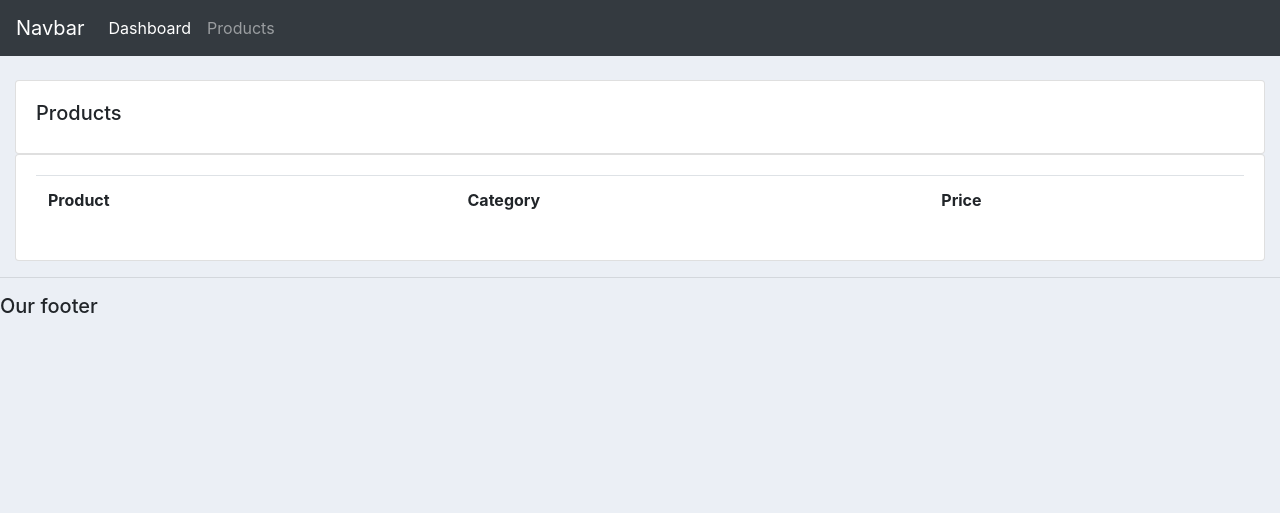
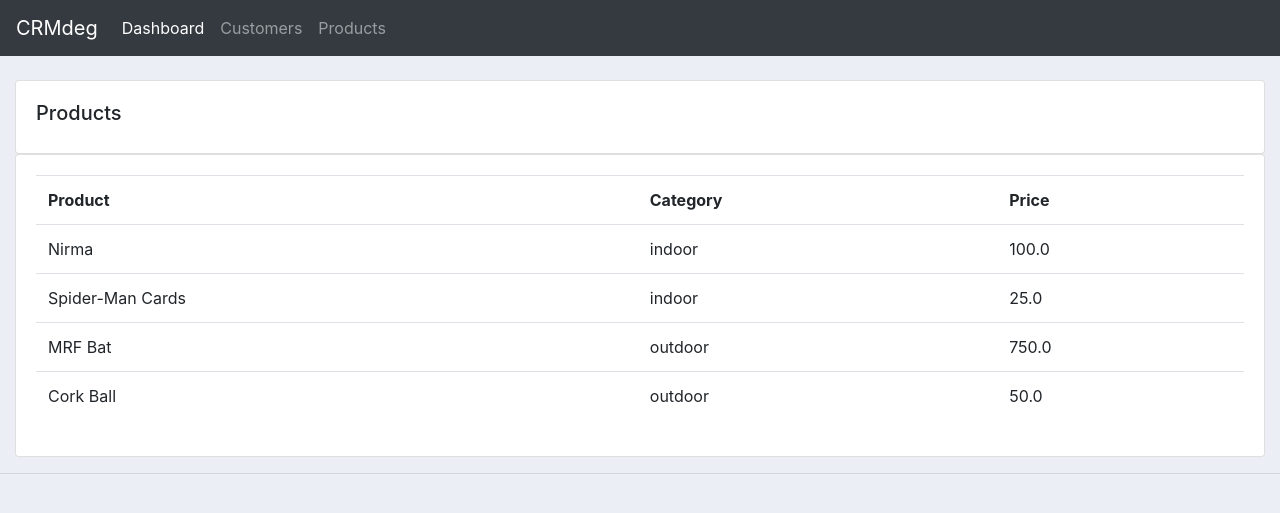
Before and after one commit to iib2019014/CRM_project, a Django app: page /products/ in a window 1280 px wide. Shown: the top 513 px of the page. Run offline with Django 3.2, Linux system fonts and the light colour scheme; data comes from the database, SQL or seed files in the repository; lists and menus that the app fills with data are empty; some libraries are stand-ins or nearby versions.

Commit message:
1) displayed custmoer details and order details in dashborad 2) applied dynamic routing to get a custmer's details when clicked their link in dashboard

```diff
--- a/accounts/models.py
+++ b/accounts/models.py
@@ -17,7 +17,7 @@ CATEGORY = (
 class Customer(models.Model) :
     name = models.CharField(max_length=25, null=True)
     phone = models.CharField(max_length=10, null=True)
-    eamil = models.CharField(max_length=25, null=True)
+    email = models.CharField(max_length=25, null=True)
 
     date_created = models.DateTimeField(auto_now_add=True, null=True)
 
@@ -50,6 +50,7 @@ class Order(models.Model) :
     product = models.ForeignKey(Product, null=True, on_delete=SET_NULL)
     # product = models.ManyToOneRel()
     status = models.CharField(max_length=25, null=True, choices=STATUS)
+    date_ordered = models.DateTimeField(auto_now_add=True, null=True)
 
     def __str__(self) :
         return "order [" + self.order_id + "]"
--- a/accounts/templates/accounts/main_template.html
+++ b/accounts/templates/accounts/main_template.html
@@ -19,7 +19,6 @@
 	{% endblock %}
     </div>
 	<hr>
-	<h5>Our footer</h5>
 
 </body>
 
--- a/accounts/templates/accounts/navbar.html
+++ b/accounts/templates/accounts/navbar.html
@@ -1,15 +1,20 @@
+{% load static %}
+
 <nav class="navbar navbar-expand-lg navbar-dark bg-dark">
-    <a class="navbar-brand" href="#">Navbar</a>
+    <a class="navbar-brand" href="#">CRMdeg</a>
     <button class="navbar-toggler" type="button" data-toggle="collapse" data-target="#navbarNav" aria-controls="navbarNav" aria-expanded="false" aria-label="Toggle navigation">
       <span class="navbar-toggler-icon"></span>
     </button>
     <div class="collapse navbar-collapse" id="navbarNav">
       <ul class="navbar-nav">
         <li class="nav-item active">
-          <a class="nav-link" href="#">Dashboard</a>
+          <a class="nav-link" href="{% url 'dashboard' %}">Dashboard</a>
         </li>
         <li class="nav-item">
-          <a class="nav-link" href="#">Products</a>
+          <a class="nav-link" href="{% url 'customer' 'pk_cust_id' %}">Customers</a>
+        </li>
+        <li class="nav-item">
+          <a class="nav-link" href="{% url 'products' %}">Products</a>
         </li>
       </ul>
     </div>
--- a/accounts/templates/accounts/products.html
+++ b/accounts/templates/accounts/products.html
@@ -17,6 +17,13 @@
 							<th>Price</th>
 						</tr>
 
+						{% for product in products %}
+							<tr>
+								<td>{{product.name}}</td>
+								<td>{{product.category}}</td>
+								<td>{{product.price}}</td>
+							</tr>
+						{% endfor %}
 					</table>
 				</div>
 			</div>
--- a/accounts/templates/accounts/status.html
+++ b/accounts/templates/accounts/status.html
@@ -8,7 +8,7 @@
 			  		<h5 class="card-title">Total Orders</h5>
 			  	</div>
 			  	<div class="card-body">
-			    	<h3 class="card-title"></h3>
+			    	<h3 class="card-title">{{total_orders}}</h3>
 			  	</div>
 			</div>
 		</div>
@@ -21,7 +21,7 @@
 			  		<h5 class="card-title">Orders Delivered</h5>
 			  	</div>
 			  	<div class="card-body">
-			    	<h3 class="card-title"></h3>
+			    	<h3 class="card-title">{{orders_delivered}}</h3>
 			  	</div>
 			</div>
 		</div>
@@ -34,7 +34,7 @@
 			  		<h5 class="card-title">Orders Pending</h5>
 			  	</div>
 			  	<div class="card-body">
-			    	<h3 class="card-title"></h3>
+			    	<h3 class="card-title">{{orders_pending}}</h3>
 			  	</div>
 			</div>
 		</div>
--- a/accounts/urls.py
+++ b/accounts/urls.py
@@ -13,5 +13,5 @@ urlpatterns = [
     path('dashboard/', dashboardView, name='dashboard'),
     path('products/', productsView, name='products'),
     path('status/', statusView, name='status'),
-    path('customer/', customerView, name='customer'),
+    path('customer/<str:pk_cust_id>/', customerView, name='customer'),
 ]
--- a/accounts/views.py
+++ b/accounts/views.py
@@ -1,6 +1,12 @@
 from django.shortcuts import render
 
 from django.http import HttpResponse
+
+from .models import(
+    Product,
+    Customer,
+    Order,
+)
 
 # Create your views here.
 # def homePageView(request) :
@@ -12,14 +18,42 @@ def homePageView(request) :
 
 def dashboardView(request) :
     context = {}
+    # sorted_orders = Order.objects.all().order_by('customer')
+    customers = Customer.objects.all()
+    context['customers'] = customers
+
+    orders = Order.objects.all()
+    context['orders'] = orders
+
+    total_orders = orders.count()
+    context['total_orders'] = total_orders
+
+    orders_delivered = orders.filter(status="delivered").count()
+    context['orders_delivered'] = orders_delivered
+
+    orders_pending = orders.filter(status="pending").count()
+    context['orders_pending'] = orders_pending
+
     return render(request, 'accounts\dashboard.html', context)
 
 def productsView(request) :
     context = {}
+    products = Product.objects.all()
+    context['products'] = products
     return render(request, 'accounts\products.html', context)
 
-def customerView(request) :
+def customerView(request, pk_cust_id) :
     context = {}
+    the_customer = Customer.objects.get(id=pk_cust_id)
+    context['the_customer'] = the_customer
+
+    # their_orders = Order.objects.filter(customer=the_customer)
+    their_orders = the_customer.order_set.all()
+    context['their_orders'] = their_orders
+
+    total_orders = their_orders.count()
+    context['total_orders'] = total_orders
+
     return render(request, 'accounts\customer.html', context)
 
 def statusView(request) :
```
Also changed, not shown: accounts/templates/accounts/customer.html (+14 -3 lines), accounts/templates/accounts/dashboard.html (+18 -1 lines), accounts/migrations/0007_order_date_ordered.py (added), accounts/migrations/0008_rename_eamil_customer_email.py (added), db.sqlite3.
